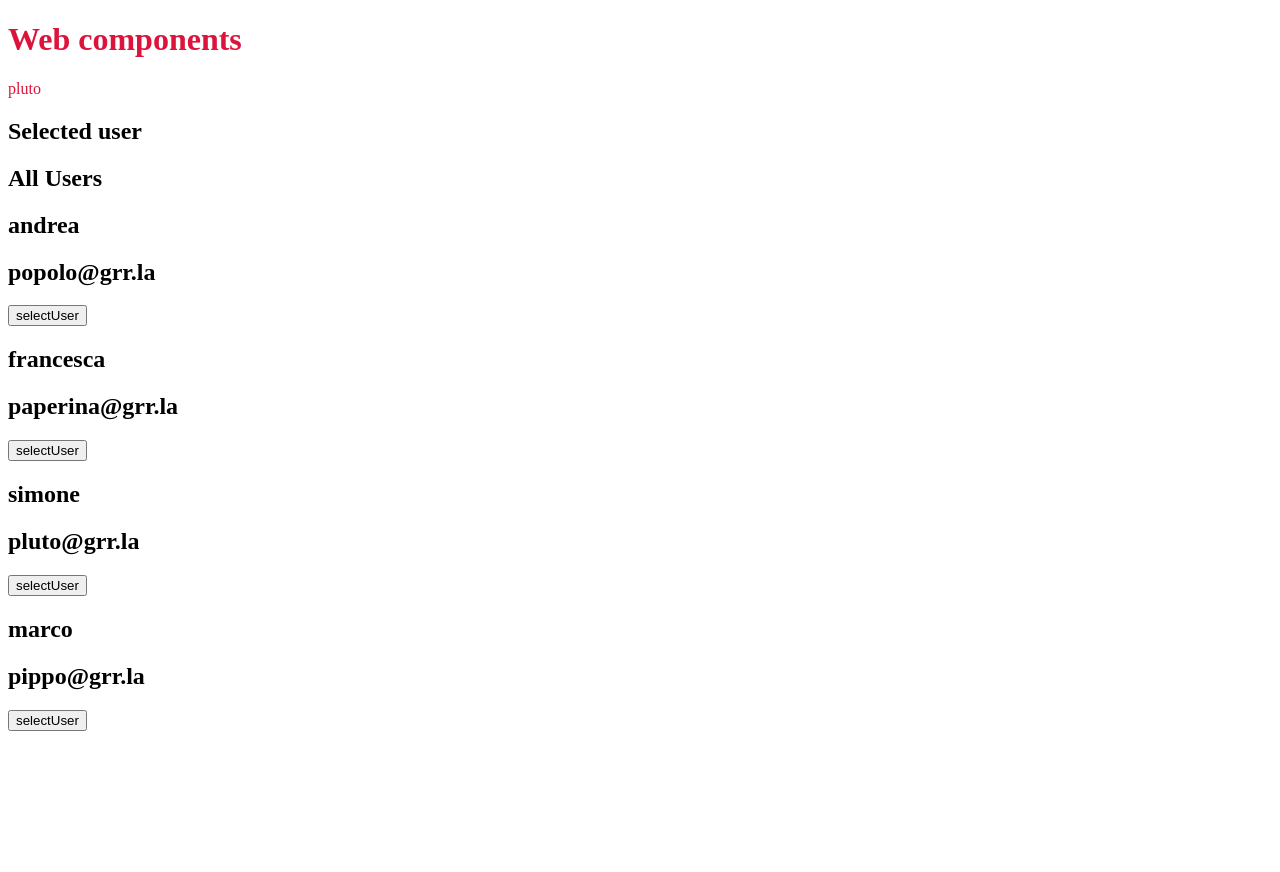
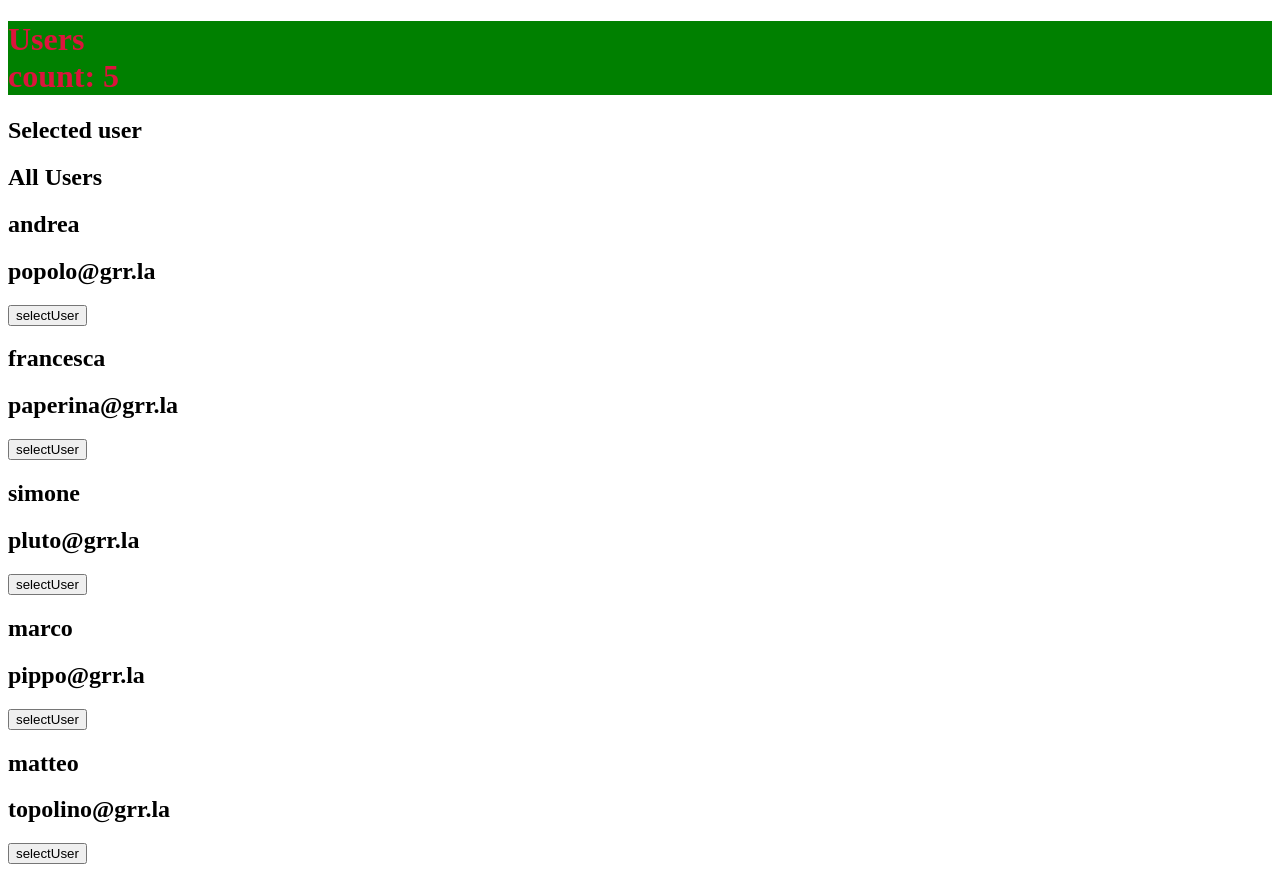
Before and after one commit to MatteoR1994/webComponents, a plain HTML site: page index.html in a window 1280 px wide. Before the commit the page ends 800 px from the top, so only its background shows below. Drawn offline with Linux system fonts and the light colour scheme.

Commit message:
generic commit

```diff
--- a/index.html
+++ b/index.html
@@ -10,8 +10,8 @@
 </head>
 
 <body>
-    <h1 class="main-title">Web components</h1>
-    <p class="par">pluto</p>
+    <h1 is="super-header" id="main-title" class="main-title" user-count="100">Users</h1>
+
     <!-- <pippo-tag
     pippo-user='{"name": "andrea", "mail": "pippo@grr.la"}'></pippo-tag>
     <pippo-tag
@@ -23,6 +23,7 @@
     </div>
     <h2>All Users</h2>
 </body>
+<script src="./super-header.js"></script>
 <script src="./pippo-tag.js"></script>
 <script src="./main.js"></script>
 </html>
--- a/main.js
+++ b/main.js
@@ -4,9 +4,11 @@ const users = [
     {name: 'andrea', mail: 'popolo@grr.la'},
     {name: 'francesca', mail: 'paperina@grr.la'},
     {name: 'simone', mail: 'pluto@grr.la'},
-    {name: 'marco', mail: 'pippo@grr.la'}
+    {name: 'marco', mail: 'pippo@grr.la'},
+    {name: 'matteo', mail: 'topolino@grr.la'}
 ]
 
+document.getElementById('main-title').setAttribute('user-count', users.length);
 
 for (const user of users) {
     const pippoTag = document.createElement('pippo-tag');
--- /dev/null
+++ b/super-header.js
@@ -0,0 +1,39 @@
+class SuperHeader extends HTMLHeadingElement { // HTMLHeadingElement -> prende tutti gli h, da h1 a h6.
+
+    constructor() {
+        super();
+    }
+
+    attributeChangedCallback(){ // Viene chiamato ogni volta che cambia un attributo
+        this.getAttributes();
+        this.initTag()
+    }
+
+    static get observedAttributes() { return ['user-count']; }
+
+    getAttributes(){
+        if (this.getAttribute('user-count')) {
+            this.userCount = parseInt(this.getAttribute('user-count'));
+        }
+    }
+
+    initTag() {
+        this.style.background = 'green';
+        let container;
+        if (document.getElementById('additional-content')) {
+            container = document.getElementById('additional-content');
+            container.innerHTML = '';
+        } else {
+            container = document.createElement('div');
+            container.id = 'additional-content';
+        }
+        const span = document.createElement('span');
+        const node = document.createTextNode('count: ' + this.userCount);
+        span.appendChild(node);
+        container.appendChild(span);
+        this.appendChild(container);
+    }
+
+}
+
+window.customElements.define('super-header', SuperHeader, { extends: 'h1' });
```
